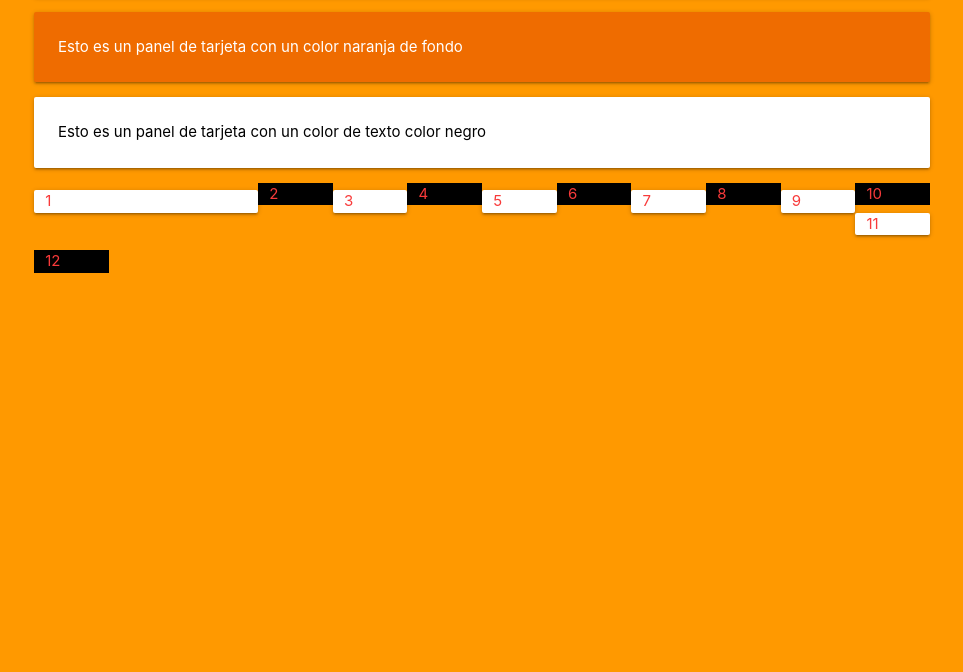
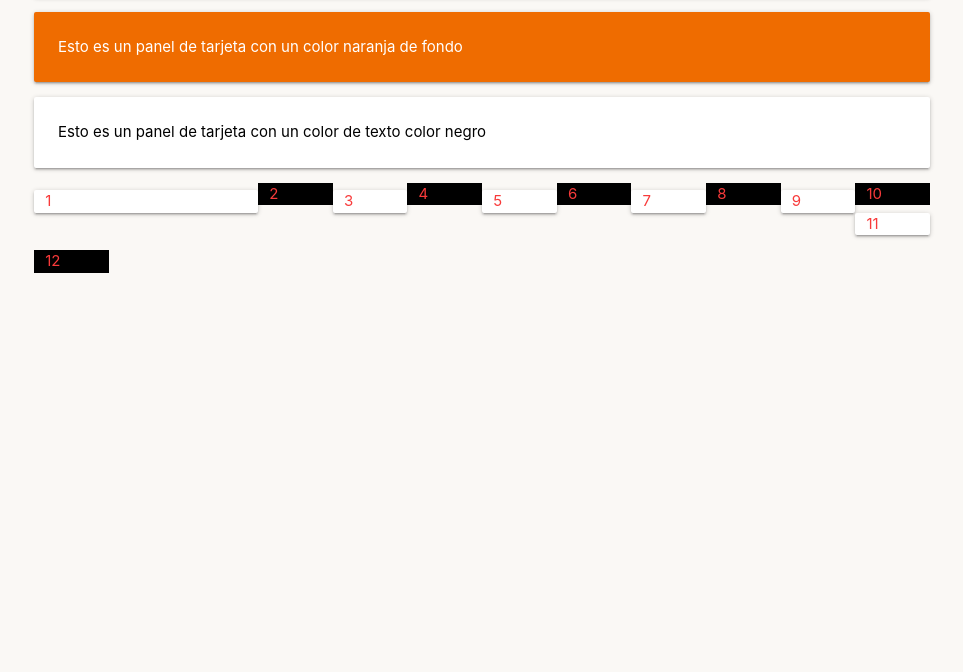
Before and after one commit to Johitan15913/Practica1, a plain HTML site: page index.html in a window 1280 px wide. Shown: the part 128-800 px from the top of the page, without its empty margins (158-1121 px from the left). Drawn offline with nearby package versions, Linux system fonts and the light colour scheme.

Commit message:
Blanco
cambie el color de fondo

```diff
--- a/estilo.css
+++ b/estilo.css
@@ -1,4 +1,5 @@
 body{
-    background-color: rgb(255, 153, 0);
+    background-color: rgb(250, 248, 245);
     color: rgb(248, 58, 58);
+    margin: 20px;
 }
```
